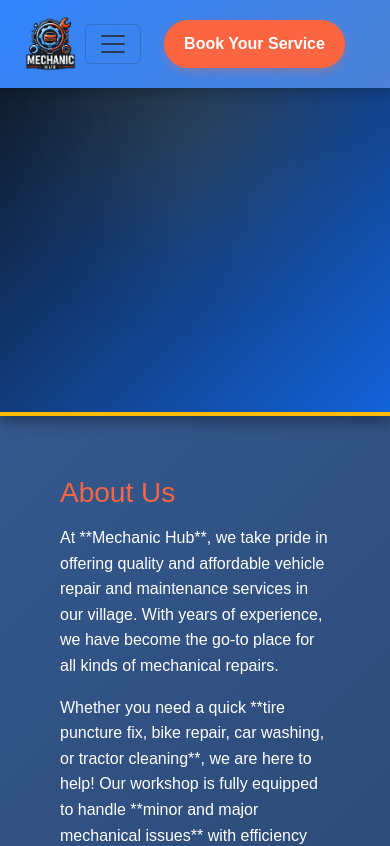
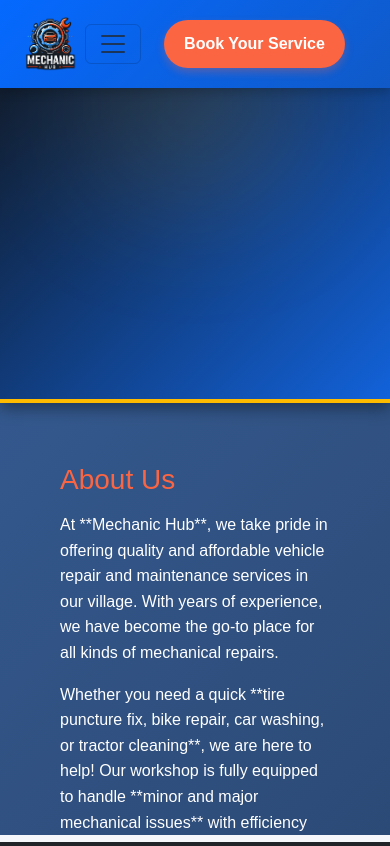
Before and after one commit to Anil-git8/machanic, a plain HTML site: page index.html in a window 390 px wide. Shown: the top 846 px of the page. Drawn offline with nearby package versions, Linux system fonts and the light colour scheme.

Commit message:
Update index.html
index changed

```diff
--- a/index.html
+++ b/index.html
@@ -15,7 +15,7 @@
 
 /* Navbar Styling */
 .navbar {
-    background: linear-gradient(135deg, #0569ffcf, #105ac8be);
+    background: linear-gradient(135deg, #0569ff, #105ac8);
     padding: 15px 20px;
     box-shadow: 0px 4px 10px rgba(0, 0, 0, 0.2);
     height: 75px;
@@ -23,6 +23,12 @@
     display: flex;
     align-items: center;
     justify-content: space-between;
+
+    position: fixed;
+    top: 0;
+    left: 0;
+    width: 100%;
+    z-index: 1000;
 }
 
 .navbar-brand img {
@@ -170,12 +176,22 @@ footer .text-center {
     .quick {
         left: 0;
     }
+    iframe {
+    height: 150vh;
+    width: 100%;
+    border: none;
+}
 }
 
 iframe {
-    height: 100vh;
+    height: 90vh;
     width: 100%;
     border: none;
+    overflow: hidden;
+    margin-top: 75px;
+}
+body::-webkit-scrollbar {
+    display: none; /* For Chrome, Safari, and Edge */
 }
 
     </style>
```
